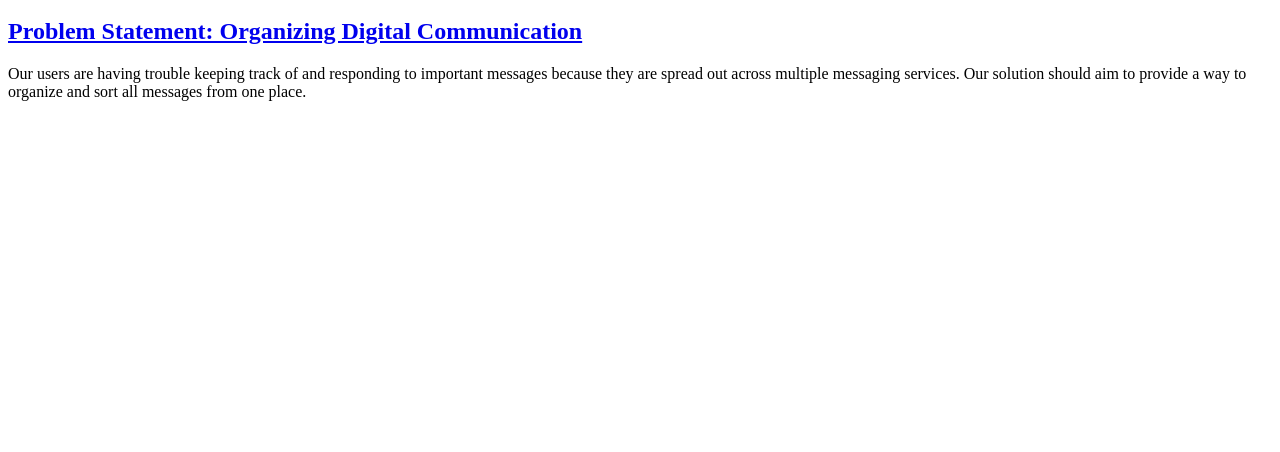
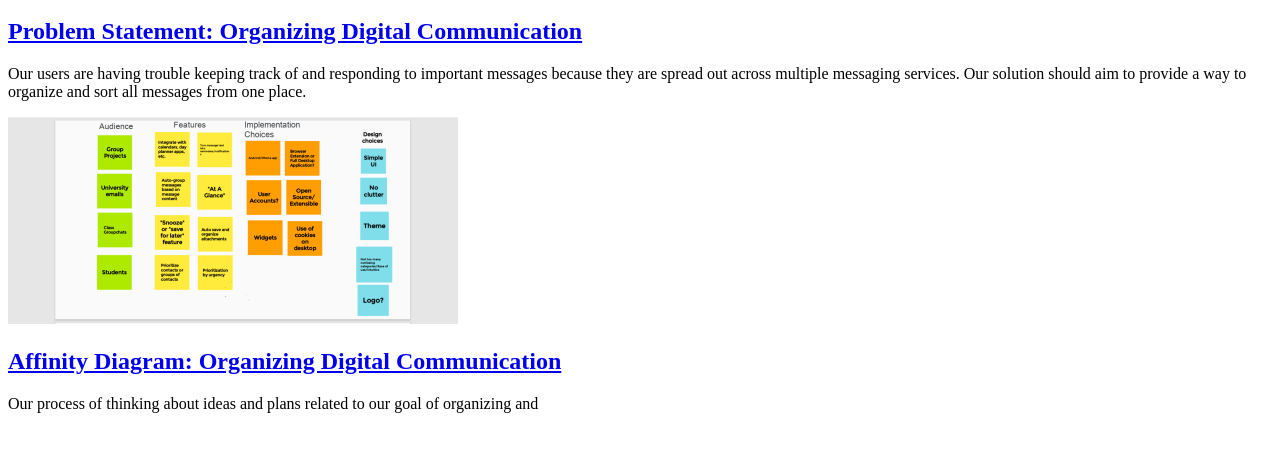
Before and after one commit to ocaldwell1/ocaldwell1.github.io, a plain HTML site: page index.html in a window 1280 px wide. Shown: the part 102-554 px from the top of the page. Drawn offline with Linux system fonts and the light colour scheme; files whose address does not match are found by name.

Commit message:
Add files via upload

```diff
--- a/index.html
+++ b/index.html
@@ -4,9 +4,10 @@
         <title>CSCE 190: O'Darrius Caldwell</title>
      </head>
      <body>
+         <!--problem statement assignment-->
         <h1> ODarrius Caldwell's CSCE 190 Site</h1>
         <section class="assignment">
-         <a href="C:\Users\odarr\OneDrive\Pictures\Screenshots\organizingdigitalcommunication.pdf"><img src="C:\Users\odarr\OneDrive\Pictures\Screenshots\ProblemStatement.png"></a>
+         <a href="pC:\Users\odarr\OneDrive\Pictures\Screenshots\organizingdigitalcommunication.pdf"><img src="C:\Users\odarr\OneDrive\Pictures\Screenshots\ProblemStatement.png"></a>
          <section class="ass-details">
             <a href="C:\Users\odarr\OneDrive\Pictures\Screenshots\organizingdigitalcommunication.pdf"><h2> Problem Statement: Organizing Digital Communication</h2></a>
             <p>Our users are having trouble keeping track of and responding to important messages because they are spread out across multiple messaging services. Our solution should aim to provide a way to organize and sort all messages from one place.
@@ -14,5 +15,15 @@
 
          </section>
         </section>
+      <!--affinity diagram assignment-->
+        <section class="assignment">
+         <a href="C:\Users\odarr\OneDrive\Documents\affinity-diagram.pdf"><img src="C:\Users\odarr\OneDrive\Pictures\affinitydiagram01.png"></a>
+         <section class="ass-details">
+            <a href="C:\Users\odarr\OneDrive\Documents\affinity-diagram.pdf"><h2> Affinity Diagram: Organizing Digital Communication</h2></a>
+            <p>Our process of thinking about ideas and plans related to our goal of organizing and
+            </p>
+
+         </section>
+        </section>
      </body>
  </html>
```
Also changed, not shown: affinitydiagram01.png (added), 1 other file.
